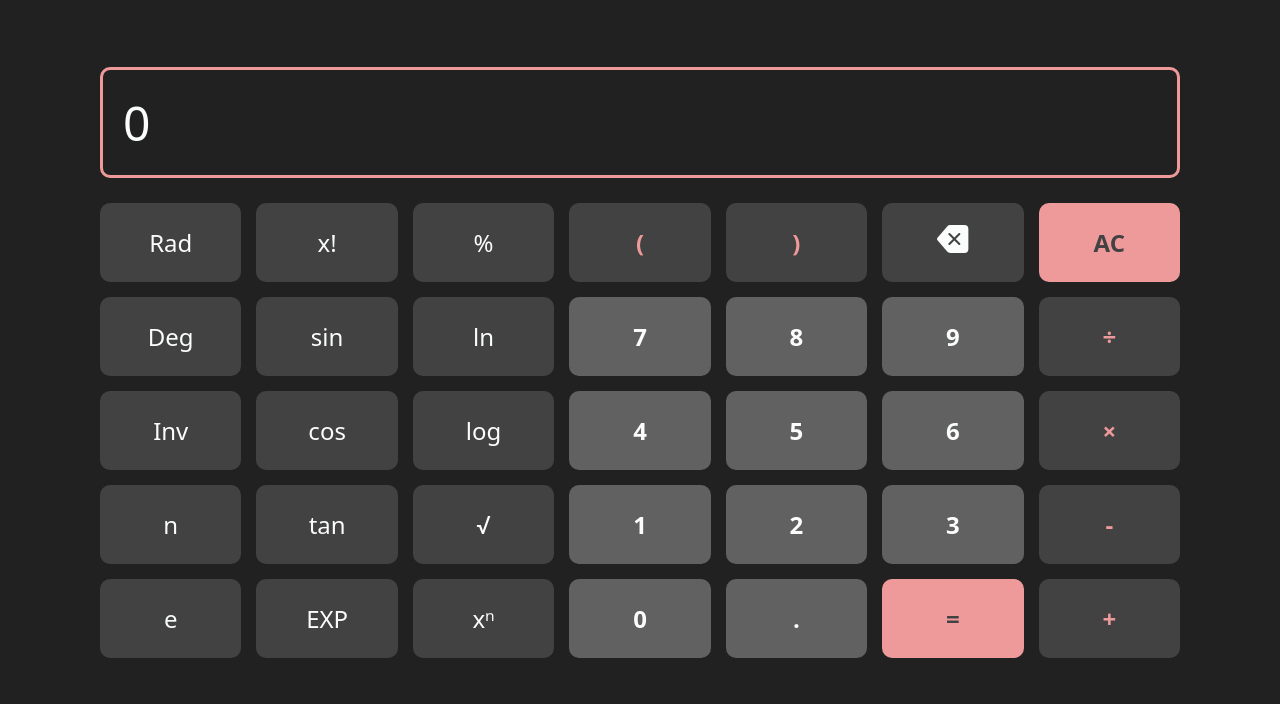
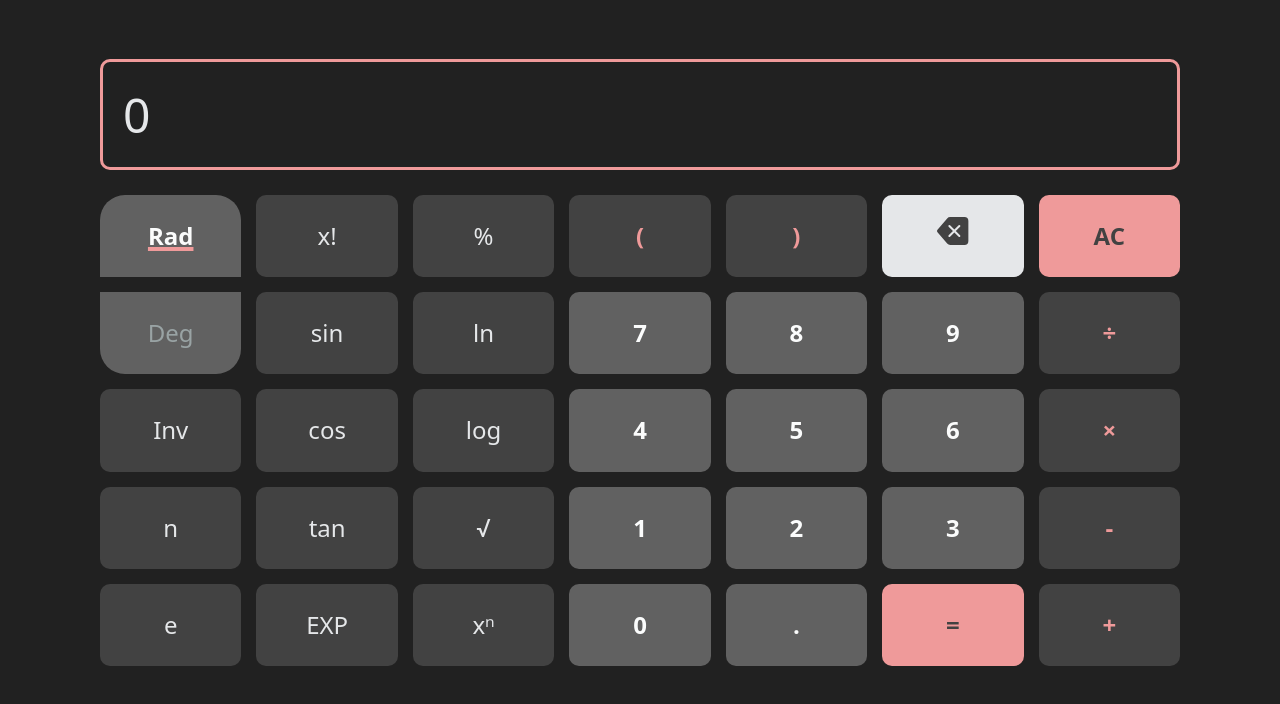
Before and after one commit to leteli/calculator, a plain HTML site: page index.html in a window 1280 px wide. Drawn offline with Linux system fonts and the light colour scheme.

Commit message:
Update styles

```diff
--- a/src/styles/app.css
+++ b/src/styles/app.css
@@ -2,8 +2,9 @@
   --dark: #212121;
   --dark-gray: #424242;
   --gray: #616161;
+  --light-gray: #99A3A4;
   --white: #fbfcfc;
-  --light-gray: #a6acaf;
+  --light: #E5E7E9;
   --pink: #EF9A9A;
 }
 
@@ -14,7 +15,7 @@ body {
   font-family: system-ui, -apple-system, BlinkMacSystemFont, 'Segoe UI', Roboto, Oxygen, Ubuntu, Cantarell, 'Open Sans', 'Helvetica Neue', sans-serif;
   font-size: 24px;
 
-  color: var(--white);
+  color: var(--light);
 }
 
 * {
@@ -39,9 +40,6 @@ button {
 }
 
 .calculator-body {
-  /* display: flex;
-  flex-direction: column; */
-
   flex: 0 1 1080px;
 }
 
@@ -70,16 +68,43 @@ button {
 
   border-radius: 10px;
   font-size: inherit;
+  line-height: 1.6;
   background-color: var(--dark-gray);
+}
+
+.radians,
+.degrees {
+  color: var(--light-gray);
+  background-color: var(--gray);
+}
+
+.radians {
+  border-radius: 25px 25px 0 0;
+}
+
+.degrees {
+  border-radius: 0 0 25px 25px;
+}
+
+.active {
+  font-weight: 700;
+  color: var(--white);
+  text-decoration: underline 4px var(--pink);
+}
+
+.backspace {
+  color: var(--dark-gray);
+  background-color: var(--light);
 }
 
 .numbers-theme,
 .primary-theme,
 .operators-theme {
-  font-weight: 600;
+  font-weight: 700;
 }
 
 .numbers-theme {
+  color: var(--white);
   background-color: var(--gray);
 }
 
```
